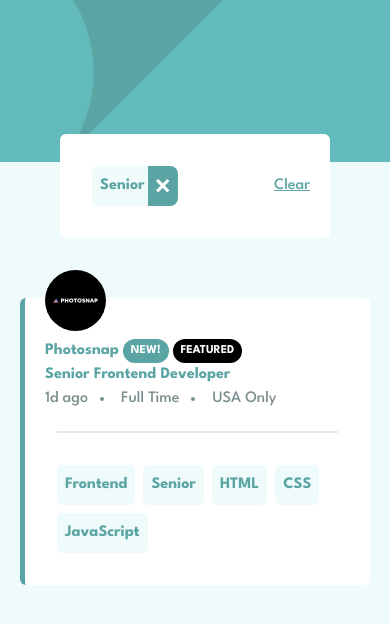
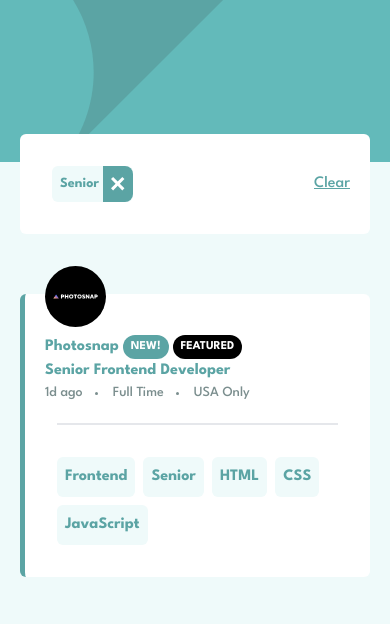
Before and after one commit to darang-elaheh/job-listings, a plain HTML site: page index.html in a window 390 px wide. Both pictures are taken after a click on the button "Senior". Drawn offline with nearby package versions, Linux system fonts and the light colour scheme.

Commit message:
start responsive design (phase 2)

```diff
--- a/index.html
+++ b/index.html
@@ -27,7 +27,7 @@
     <!-- End of header -->
 
     <!-- Start of filter section -->
-    <div class="container mx-auto px-15 -mt-7">
+    <div class="container mx-auto px-5 lg:px-15 -mt-7">
       <div
         class="filter-section hidden flex justify-between bg-white rounded-md p-5 relative z-10">
         <div class="filter-btn-list flex flex-wrap"></div>
--- a/js/script.js
+++ b/js/script.js
@@ -182,8 +182,8 @@ function creatJob(jobsArray) {
           </div>
           <div>
             <ol
-              class="flex list-disc list-inside gap-3 text-[#7b8e8eff] font-medium">
-              <li class="first:list-none">1d ago</li>
+              class="flex list-disc list-inside gap-3 text-[#7b8e8eff] font-medium text-sm">
+              <li class="first:list-none">${job.postedAt}</li>
               <li>${job.contract}</li>
               <li>${job.location}</li>
             </ol>
@@ -237,10 +237,10 @@ jobListingsEl.addEventListener("click", function (e) {
   filterSection.classList.remove("hidden");
   const clickedText = e.target.dataset.filter;
   const newFliterBtn = `
-          <div data-filter="${clickedText}" class="filter-btn relative bg-[#effafaff] p-2 m-3 rounded-md text-[#5ba4a4ff] font-semibold">
-            ${clickedText}&nbsp;&nbsp;&nbsp;&nbsp;&nbsp;&nbsp;
-            <button class="remove-btn text-white absolute top-0 bottom-0 right-0 p-2 px-2 rounded-e-lg bg-[#5ba4a4ff] hover:bg-black transition-all ease-in-out duration-300 cursor-pointer">
-                     <img  src="images/icon-remove.svg" alt="remove">
+          <div data-filter="${clickedText}" class="filter-btn relative bg-[#effafaff] p-2 m-3 rounded-md text-[#5ba4a4ff] text-sm font-semibold">
+            ${clickedText} &nbsp;&nbsp;&nbsp;&nbsp;&nbsp;&nbsp;
+            <button class="remove-btn text-white text-sm absolute top-0 bottom-0 right-0 p-2  rounded-e-lg bg-[#5ba4a4ff] hover:bg-black transition-all ease-in-out duration-300 cursor-pointer">
+                     <img  class="w/1/2 inline-block" src="images/icon-remove.svg" alt="remove">
             </button>
           </div>`;
 
```
